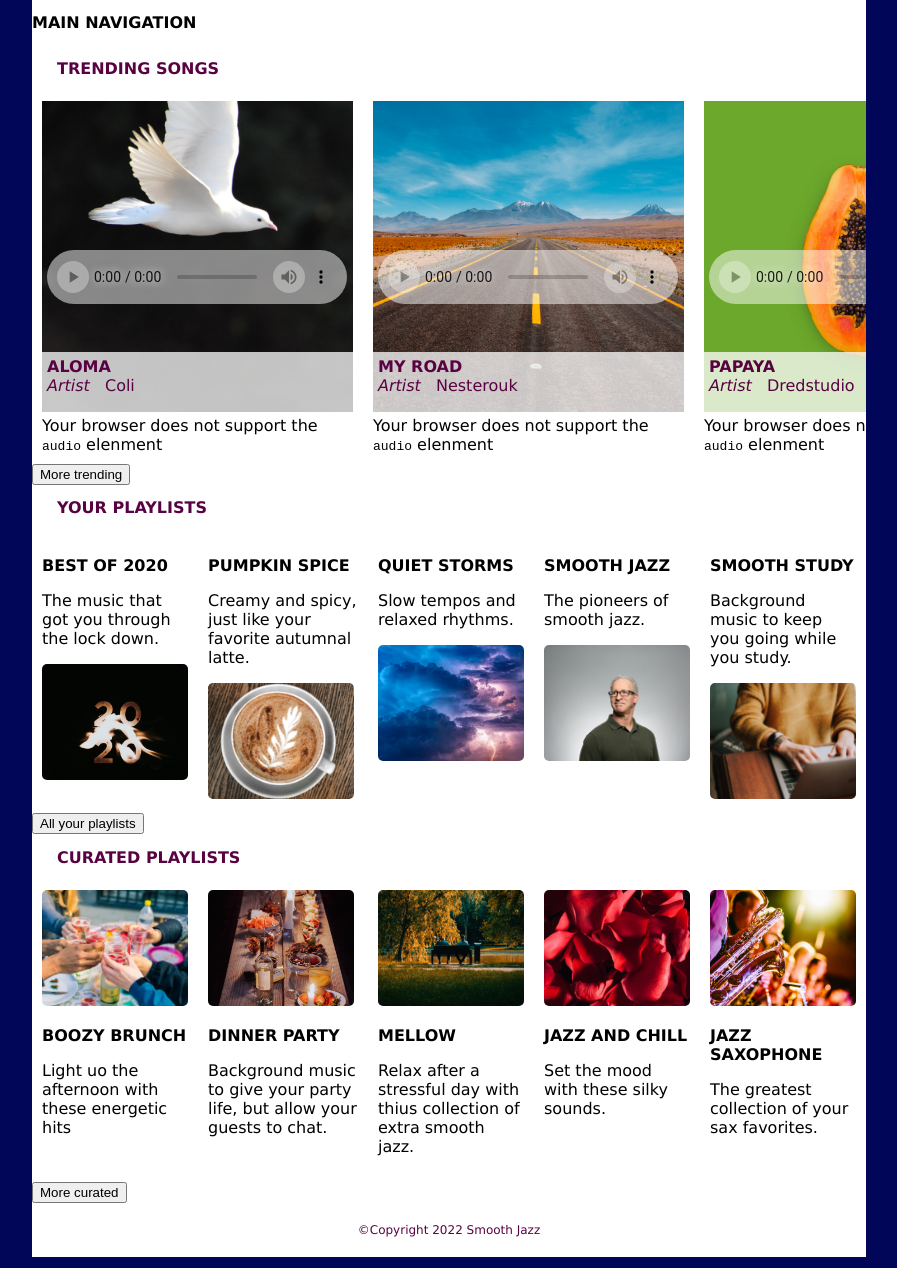
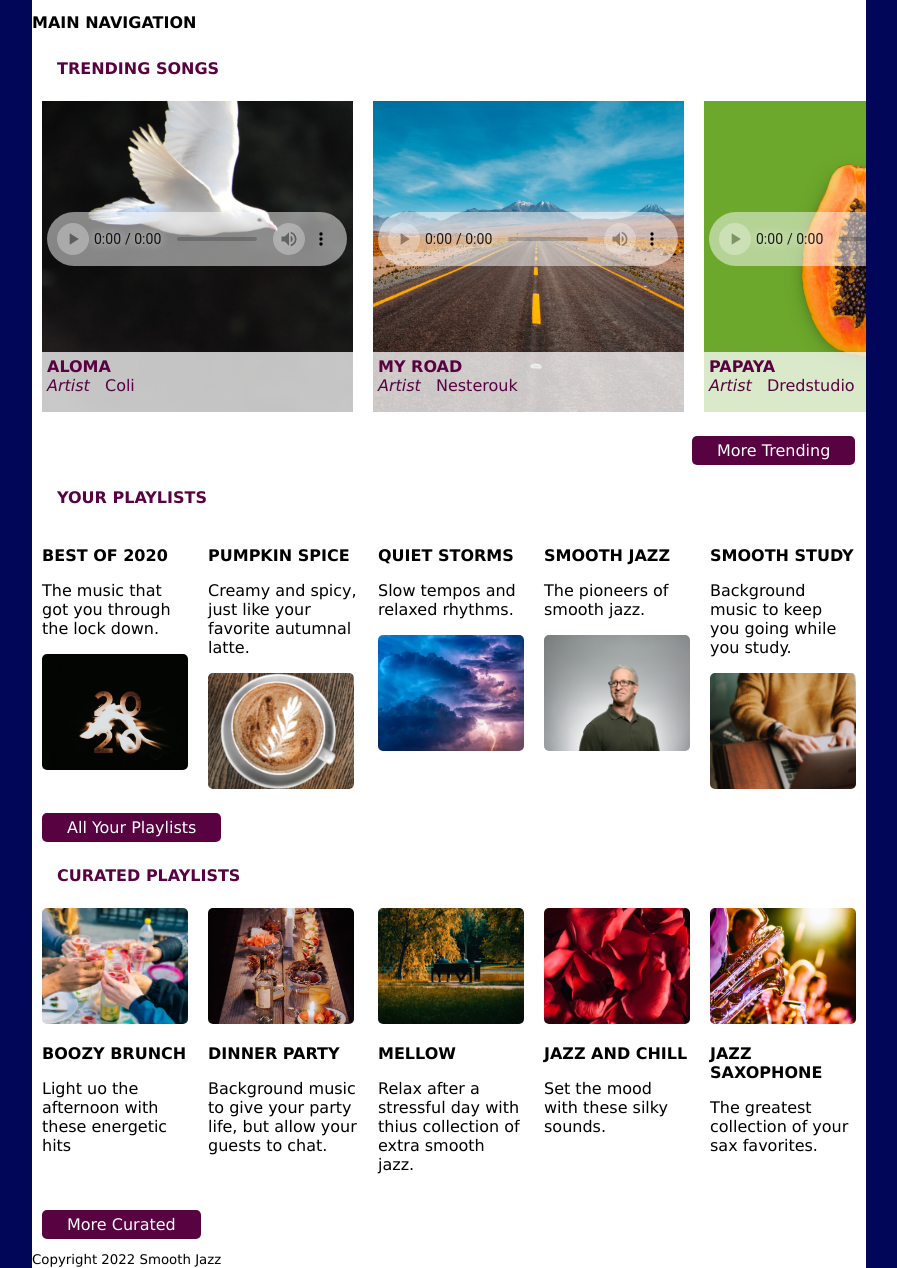
Before and after one commit to 1227427541/streamingmedia, a plain HTML site: page index.html in a window 1280 px wide. Shown: the part 118-1386 px from the top of the page, without its empty margins (191-1088 px from the left). Drawn offline with Linux system fonts and the light colour scheme; files that its build step writes are made by us from their sources.

Commit message:
Update index.html

```diff
--- a/index.html
+++ b/index.html
@@ -14,7 +14,7 @@
     </header>
     <nav class="nav">
         <h2>Main Navigation</h2>
-        <input type="checkbox" id="dropdown"/>
+        <input type="checkbox" id="dropdown">
         <label for="dropdown"><span></span></label>
         <ul>
             <li><a href="#home">MuzakMaker</a></li>
@@ -39,7 +39,7 @@
                     <img src="images/aloma-cover.png" alt="aloma cover image">
                     <audio
                         controls
-                        src="audio/aloma.mp3"></audio>
+                        src="audio/aloma.mp3">
                         Your browser does not support the <code>audio</code> elenment
                     </audio>
                 </section>
@@ -54,7 +54,7 @@
                     <img src="images/my-road-cover.png" alt="my road cover image">
                     <audio
                         controls
-                        src="audio/my-road.mp3"></audio>
+                        src="audio/my-road.mp3">
                         Your browser does not support the <code>audio</code> elenment
                     </audio>
                 </section>
@@ -69,7 +69,7 @@
                     <img src="images/papaya-cover.png" alt="papaya cover image">
                     <audio
                         controls
-                        src="audio/papaya.mp3"></audio>
+                        src="audio/papaya.mp3">
                         Your browser does not support the <code>audio</code> elenment
                     </audio>
                 </section>
@@ -84,7 +84,7 @@
                     <img src="images/smooth-study-cover.png" alt="smoothies cover image">
                     <audio
                         controls
-                        src="audio/smoothies.mp3"></audio>
+                        src="audio/smoothies.mp3">
                         Your browser does not support the <code>audio</code> elenment
                     </audio>
                 </section>
@@ -99,12 +99,12 @@
                     <img src="images/successful-performance-cover.png" alt="successfuk performance cover image">
                     <audio
                         controls
-                        src="audio/successful-performance.mp3"></audio>
+                        src="audio/successful-performance.mp3">
                         Your browser does not support the <code>audio</code> elenment
                     </audio>
                 </section>
             </div>
-            <button type="button">More trending</button>
+            <a href="#" class="more">More Trending</a>
         </section>
         <section id="yourplaylists">
             <h2>Your Playlists</h2>
@@ -135,7 +135,7 @@
                     <img src="images/smooth-study-cover.png" alt="smooth study cover">
                 </section>
             </div>
-            <button type="button">All your playlists</button>
+            <a href="#" class="more">All Your Playlists</a>
         </section>
         <section>
             <h2>Curated Playlists</h2>
@@ -166,11 +166,11 @@
                     <p>The greatest collection of your sax favorites.</p>
                 </section>
             </div>
-            <button type="button">More curated</button>
+            <a href="#" class="more">More Curated</a>
         </section>
     </main>
     <footer>
-        <p> &copy;Copyright 2022 Smooth Jazz</p>
+        <small> Copyright 2022 Smooth Jazz</small>
     </footer>
 </body>
 </html>
```
